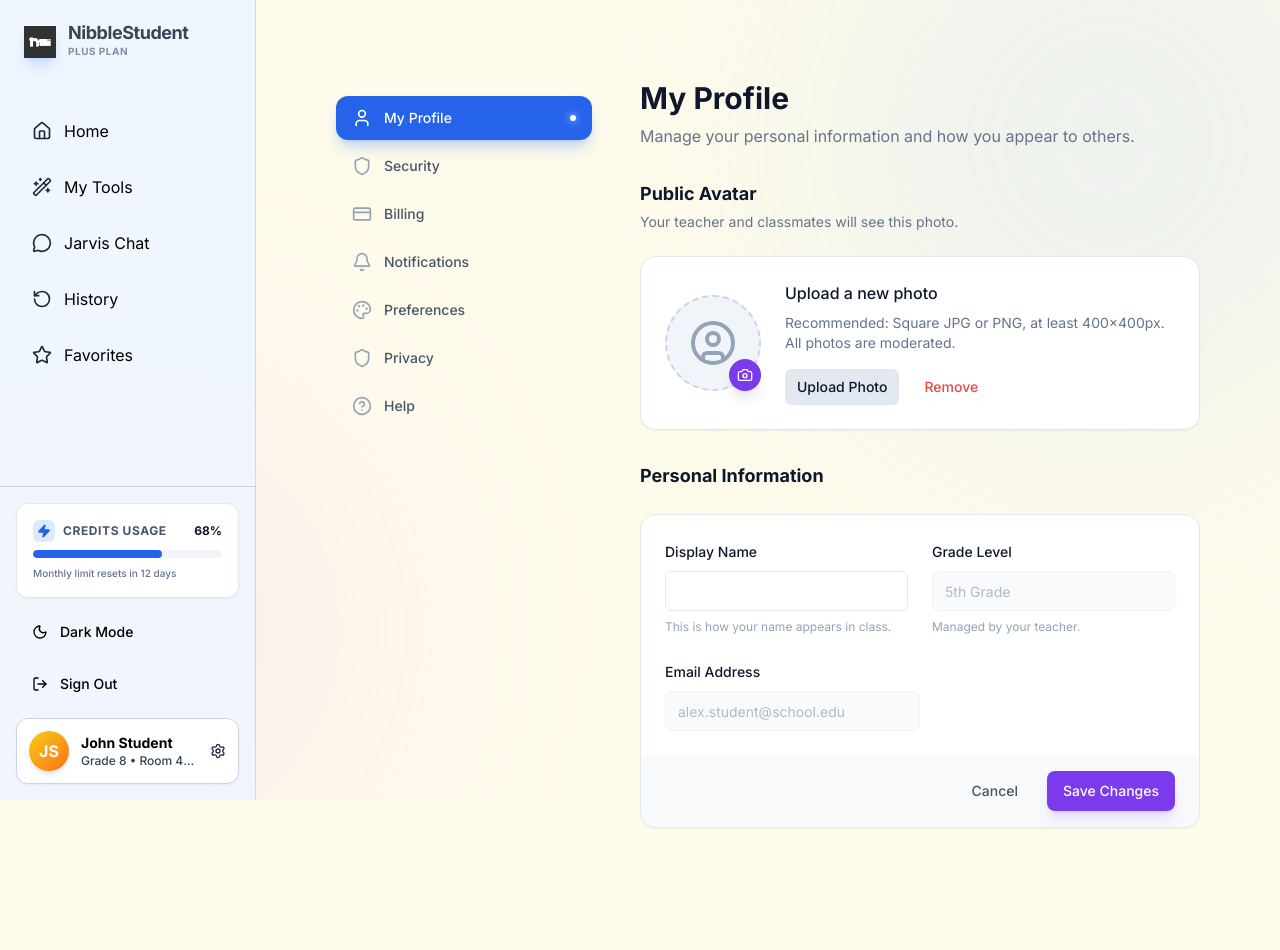
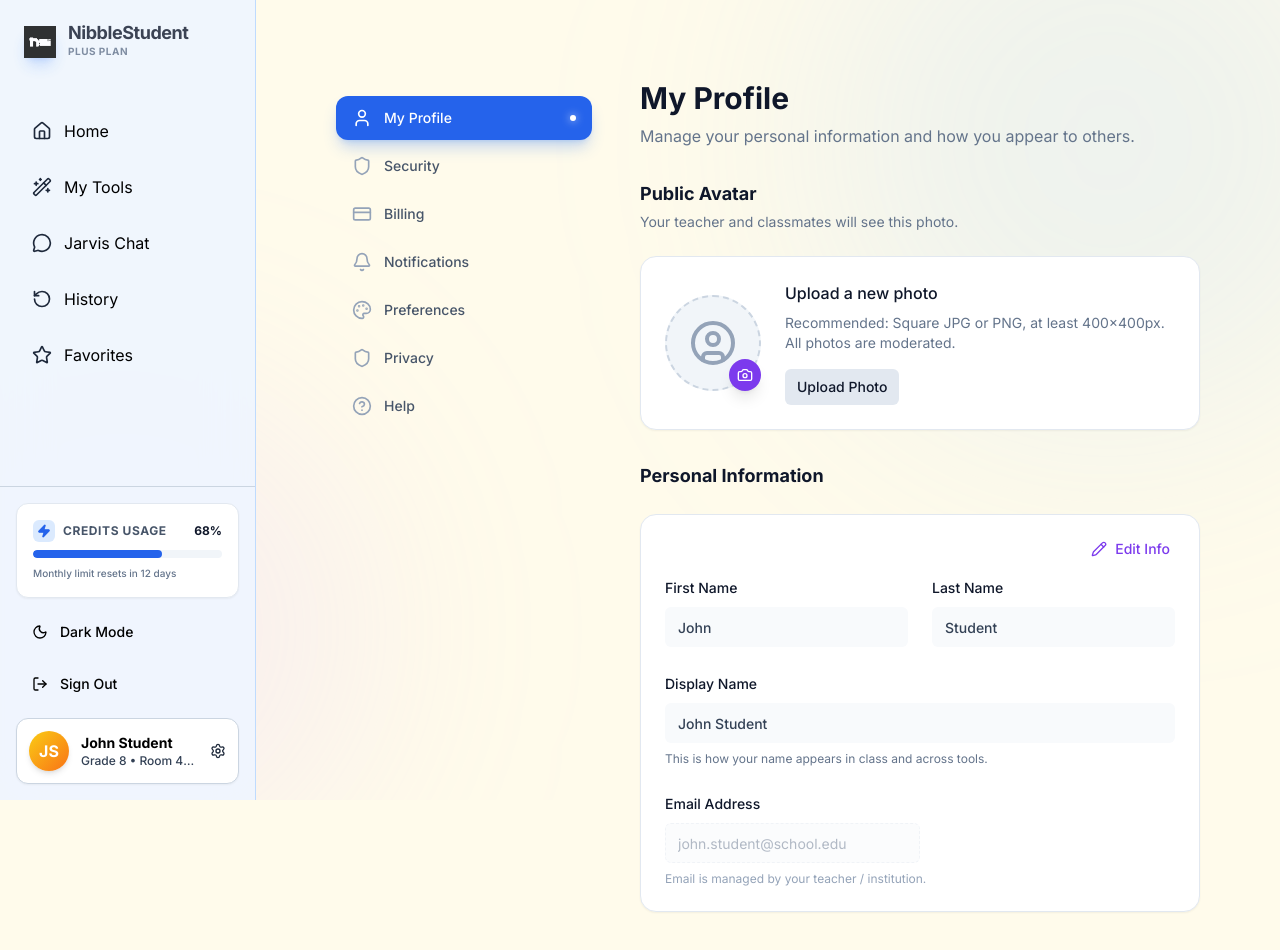
Before and after one commit to CodeCrafter19programmer/nibble-learn, a Next.js app: page /student/settings/profile in a window 1280 px wide. Shown: the top 950 px of the page. Before the commit the page ends 908 px from the top, so only its background shows below. Built offline with nearby package versions, Linux system fonts and the light colour scheme.

Commit message:
feat: implement fully editable student profile settings with context provider; add photo upload, name editing, remove grade; sync display name across dashboard and sidebar

```diff
--- a/src/app/student/dashboard/page.tsx
+++ b/src/app/student/dashboard/page.tsx
@@ -13,6 +13,7 @@ import {
     MoreHorizontal
 } from "lucide-react"
 import { cn } from "@/lib/utils"
+import { useStudentProfile } from "@/components/student/StudentProfileContext"
 import { studentHistoryItems } from "@/lib/data/student-history-data"
 
 const recommendedTools = [
@@ -40,6 +41,7 @@ const recommendedTools = [
 ]
 
 export default function StudentDashboard() {
+    const { profile } = useStudentProfile()
     const time = new Date().getHours()
     const greeting = time < 12 ? "Good morning" : time < 18 ? "Good afternoon" : "Good evening"
 
@@ -53,7 +55,7 @@ export default function StudentDashboard() {
             >
                 <div>
                     <h1 className="text-4xl font-bold mb-2 text-black dark:text-white">
-                        {greeting}, John! <span className="inline-block animate-bounce">👋</span>
+                        {greeting}, {profile.firstName}! <span className="inline-block animate-bounce">👋</span>
                     </h1>
                     <p className="text-lg text-slate-700 font-medium dark:text-slate-400">
                         Ready to learn something new today?
--- a/src/app/student/settings/profile/page.tsx
+++ b/src/app/student/settings/profile/page.tsx
@@ -1,18 +1,71 @@
 "use client"
 
-import React from "react"
+import React, { useState, useRef } from "react"
 import { SettingsSection } from "@/components/settings/SettingsSection"
 import { SettingsCard, SettingsCardContent, SettingsCardFooter } from "@/components/settings/SettingsCard"
 import { Button } from "@/components/ui/button"
 import { Input } from "@/components/ui/input"
 import { Label } from "@/components/ui/label"
-import { UserCircle, Camera } from "lucide-react"
+import { UserCircle, Camera, Pencil, Save, X } from "lucide-react"
 import { useStudentTheme } from "@/components/student/StudentThemeContext"
+import { useStudentProfile } from "@/components/student/StudentProfileContext"
+import { cn } from "@/lib/utils"
 
 export default function StudentProfileSettings() {
     const { theme } = useStudentTheme()
     const variant = theme === 'light' ? 'default' : 'glass'
     const isLight = theme === 'light'
+
+    const { profile, updateProfile } = useStudentProfile()
+    const fileInputRef = useRef<HTMLInputElement>(null)
+
+    // Form states
+    const [isEditing, setIsEditing] = useState(false)
+    const [formData, setFormData] = useState({
+        firstName: profile.firstName,
+        lastName: profile.lastName,
+        displayName: profile.displayName
+    })
+
+    const handleImageClick = () => {
+        fileInputRef.current?.click()
+    }
+
+    const handleImageUpload = (e: React.ChangeEvent<HTMLInputElement>) => {
+        const file = e.target.files?.[0]
+        if (file) {
+            const reader = new FileReader()
+            reader.onloadend = () => {
+                updateProfile({ avatar: reader.result as string })
+            }
+            reader.readAsDataURL(file)
+        }
+    }
+
+    const handleRemoveImage = () => {
+        updateProfile({ avatar: "" })
+        if (fileInputRef.current) {
+            fileInputRef.current.value = ""
+        }
+    }
+
+    const handleTextChange = (e: React.ChangeEvent<HTMLInputElement>) => {
+        setFormData(prev => ({ ...prev, [e.target.name]: e.target.value }))
+    }
+
+    const handleSaveProfile = () => {
+        updateProfile(formData)
+        setIsEditing(false)
+    }
+
+    const handleCancelEdit = () => {
+        setFormData({
+            firstName: profile.firstName,
+            lastName: profile.lastName,
+            displayName: profile.displayName
+        })
+        setIsEditing(false)
+    }
 
     return (
         <div className="space-y-8">
@@ -24,13 +77,30 @@ export default function StudentProfileSettings() {
             <SettingsSection title="Public Avatar" description="Your teacher and classmates will see this photo." variant={variant}>
                 <SettingsCard variant={variant} className="flex items-center p-6 gap-6">
                     <div className="relative group">
-                        <div className={cn(
-                            "w-24 h-24 rounded-full flex items-center justify-center border-2 border-dashed",
-                            isLight ? "bg-slate-100 border-slate-300" : "bg-white/10 border-white/20"
-                        )}>
+                        <div
+                            className={cn(
+                                "w-24 h-24 rounded-full flex items-center justify-center border-2 border-dashed overflow-hidden cursor-pointer transition-colors",
+                                isLight ? "bg-slate-100 border-slate-300 hover:border-violet-400" : "bg-white/10 border-white/20 hover:border-violet-500"
+                            )}
+                            onClick={handleImageClick}
+                        >
+                            {profile.avatar ? (
+                                <img src={profile.avatar} alt="Avatar" className="w-full h-full object-cover" />
+                            ) : (
                                 <UserCircle className={cn("w-12 h-12", isLight ? "text-slate-400" : "text-white/50")} />
+                            )}
                         </div>
-                        <button className="absolute bottom-0 right-0 p-2 bg-violet-600 rounded-full hover:bg-violet-500 transition-colors shadow-lg">
+                        <input
+                            type="file"
+                            ref={fileInputRef}
+                            onChange={handleImageUpload}
+                            accept="image/*"
+                            className="hidden"
+                        />
+                        <button
+                            onClick={handleImageClick}
+                            className="absolute bottom-0 right-0 p-2 bg-violet-600 rounded-full hover:bg-violet-500 transition-colors shadow-lg"
+                        >
                             <Camera className="w-4 h-4 text-white" />
                         </button>
                     </div>
@@ -41,12 +111,24 @@ export default function StudentProfileSettings() {
                             Recommended: Square JPG or PNG, at least 400x400px. All photos are moderated.
                         </p>
                         <div className="flex gap-3 pt-2">
-                            <Button variant="secondary" size="sm" className={cn("border-0", isLight ? "bg-slate-200 text-slate-900 hover:bg-slate-300" : "bg-white/10 hover:bg-white/20 text-white")}>
+                            <Button
+                                variant="secondary"
+                                size="sm"
+                                onClick={handleImageClick}
+                                className={cn("border-0", isLight ? "bg-slate-200 text-slate-900 hover:bg-slate-300" : "bg-white/10 hover:bg-white/20 text-white")}
+                            >
                                 Upload Photo
                             </Button>
-                            <Button variant="ghost" size="sm" className={cn("text-red-500 hover:bg-red-50", !isLight && "text-red-300 hover:text-red-200 hover:bg-red-500/10")}>
+                            {profile.avatar && (
+                                <Button
+                                    variant="ghost"
+                                    size="sm"
+                                    onClick={handleRemoveImage}
+                                    className={cn("text-red-500 hover:bg-red-50", !isLight && "text-red-300 hover:text-red-200 hover:bg-red-500/10")}
+                                >
                                     Remove
                                 </Button>
+                            )}
                         </div>
                     </div>
                 </SettingsCard>
@@ -54,51 +136,107 @@ export default function StudentProfileSettings() {
 
             <SettingsSection title="Personal Information" variant={variant}>
                 <SettingsCard variant={variant}>
-                    <SettingsCardContent className="space-y-6">
+                    <div className="flex justify-end p-4 pb-0">
+                        {!isEditing ? (
+                            <Button
+                                variant="ghost"
+                                size="sm"
+                                onClick={() => setIsEditing(true)}
+                                className={cn("flex items-center gap-2", isLight ? "text-violet-600 hover:bg-violet-50" : "text-violet-400 hover:bg-violet-500/10")}
+                            >
+                                <Pencil className="w-4 h-4" />
+                                Edit Info
+                            </Button>
+                        ) : (
+                            <Button
+                                variant="ghost"
+                                size="sm"
+                                onClick={handleCancelEdit}
+                                className={cn("flex items-center gap-2", isLight ? "text-slate-500 hover:bg-slate-100" : "text-slate-400 hover:bg-white/10")}
+                            >
+                                <X className="w-4 h-4" />
+                                Cancel
+                            </Button>
+                        )}
+                    </div>
+                    <SettingsCardContent className="space-y-6 pt-2">
                         <div className="grid grid-cols-1 md:grid-cols-2 gap-6">
                             <div className="space-y-2">
-                                <Label className={isLight ? "text-slate-900" : "text-white"}>Display Name</Label>
+                                <Label className={isLight ? "text-slate-900" : "text-white"}>First Name</Label>
                                 <Input
-                                    defaultValue="Student Alex"
-                                    className={isLight ? "" : "bg-black/20 border-white/10 text-white placeholder:text-white/30"}
+                                    name="firstName"
+                                    value={isEditing ? formData.firstName : profile.firstName}
+                                    onChange={handleTextChange}
+                                    readOnly={!isEditing}
+                                    className={cn(
+                                        !isEditing && (isLight ? "bg-slate-50 border-transparent text-slate-700 font-medium" : "bg-black/20 border-transparent text-white/80"),
+                                        isEditing && (isLight ? "" : "bg-black/40 border-white/20 text-white")
+                                    )}
                                 />
-                                <p className={cn("text-xs", isLight ? "text-slate-400" : "text-white/40")}>This is how your name appears in class.</p>
                             </div>
 
                             <div className="space-y-2">
-                                <Label className={isLight ? "text-slate-900" : "text-white"}>Grade Level</Label>
+                                <Label className={isLight ? "text-slate-900" : "text-white"}>Last Name</Label>
                                 <Input
-                                    defaultValue="5th Grade"
-                                    readOnly
-                                    disabled
-                                    className={isLight ? "bg-slate-100 text-slate-500" : "bg-black/40 border-white/5 text-white/50 cursor-not-allowed"}
+                                    name="lastName"
+                                    value={isEditing ? formData.lastName : profile.lastName}
+                                    onChange={handleTextChange}
+                                    readOnly={!isEditing}
+                                    className={cn(
+                                        !isEditing && (isLight ? "bg-slate-50 border-transparent text-slate-700 font-medium" : "bg-black/20 border-transparent text-white/80"),
+                                        isEditing && (isLight ? "" : "bg-black/40 border-white/20 text-white")
+                                    )}
                                 />
-                                <p className={cn("text-xs", isLight ? "text-slate-400" : "text-white/40")}>Managed by your teacher.</p>
+                            </div>
+
+                            <div className="space-y-2 md:col-span-2">
+                                <Label className={isLight ? "text-slate-900" : "text-white"}>Display Name</Label>
+                                <Input
+                                    name="displayName"
+                                    value={isEditing ? formData.displayName : profile.displayName}
+                                    onChange={handleTextChange}
+                                    readOnly={!isEditing}
+                                    className={cn(
+                                        !isEditing && (isLight ? "bg-slate-50 border-transparent text-slate-700 font-medium" : "bg-black/20 border-transparent text-white/80"),
+                                        isEditing && (isLight ? "" : "bg-black/40 border-white/20 text-white")
+                                    )}
+                                />
+                                <p className={cn("text-xs", isLight ? "text-slate-500" : "text-white/40")}>This is how your name appears in class and across tools.</p>
                             </div>
 
                             <div className="space-y-2 md:col-span-2">
                                 <Label className={isLight ? "text-slate-900" : "text-white"}>Email Address</Label>
                                 <Input
-                                    defaultValue="alex.student@school.edu"
+                                    defaultValue={profile.email}
                                     readOnly
                                     disabled
-                                    className={cn("md:w-1/2", isLight ? "bg-slate-100 text-slate-500" : "bg-black/40 border-white/5 text-white/50")}
+                                    className={cn("md:w-1/2", isLight ? "bg-slate-100/50 text-slate-500 border-dashed" : "bg-black/40 border-white/5 border-dashed text-white/50")}
                                 />
+                                <p className={cn("text-xs", isLight ? "text-slate-400" : "text-white/40")}>Email is managed by your teacher / institution.</p>
                             </div>
                         </div>
                     </SettingsCardContent>
-                    <SettingsCardFooter variant={variant} className="flex justify-end gap-3">
-                        <Button variant="ghost" className={isLight ? "text-slate-600 hover:bg-slate-100" : "text-white/60 hover:text-white hover:bg-white/10"}>Cancel</Button>
-                        <Button className="bg-violet-600 hover:bg-violet-500 text-white shadow-lg shadow-violet-500/20">
+
+                    {isEditing && (
+                        <SettingsCardFooter variant={variant} className="flex justify-end gap-3 fade-in slide-in-from-bottom-2 duration-200">
+                            <Button
+                                variant="ghost"
+                                onClick={handleCancelEdit}
+                                className={isLight ? "text-slate-600 hover:bg-slate-100" : "text-white/60 hover:text-white hover:bg-white/10"}
+                            >
+                                Cancel
+                            </Button>
+                            <Button
+                                onClick={handleSaveProfile}
+                                className="bg-violet-600 hover:bg-violet-500 text-white shadow-lg shadow-violet-500/20 flex items-center gap-2"
+                            >
+                                <Save className="w-4 h-4" />
                                 Save Changes
                             </Button>
                         </SettingsCardFooter>
+                    )}
                 </SettingsCard>
             </SettingsSection>
         </div>
     )
 }
-
-function cn(...classes: (string | undefined | null | false)[]) {
-    return classes.filter(Boolean).join(' ')
-}
--- /dev/null
+++ b/src/components/student/StudentProfileContext.tsx
@@ -0,0 +1,68 @@
+"use client"
+
+import React, { createContext, useContext, useState, useEffect } from "react"
+
+interface StudentProfile {
+    firstName: string
+    lastName: string
+    displayName: string
+    email: string
+    avatar: string
+}
+
+interface StudentProfileContextType {
+    profile: StudentProfile
+    updateProfile: (updates: Partial<StudentProfile>) => void
+}
+
+const defaultProfile: StudentProfile = {
+    firstName: "John",
+    lastName: "Student",
+    displayName: "John Student",
+    email: "john.student@school.edu",
+    avatar: ""
+}
+
+const StudentProfileContext = createContext<StudentProfileContextType | undefined>(undefined)
+
+export function StudentProfileProvider({ children }: { children: React.ReactNode }) {
+    const [profile, setProfile] = useState<StudentProfile>(defaultProfile)
+    const [isLoaded, setIsLoaded] = useState(false)
+
+    useEffect(() => {
+        const stored = localStorage.getItem("nibble-student-profile")
+        if (stored) {
+            try {
+                setProfile(prev => ({ ...prev, ...JSON.parse(stored) }))
+            } catch (e) {
+                console.error("Failed to parse profile", e)
+            }
+        }
+        setIsLoaded(true)
+    }, [])
+
+    const updateProfile = (updates: Partial<StudentProfile>) => {
+        setProfile(prev => {
+            const next = { ...prev, ...updates }
+            localStorage.setItem("nibble-student-profile", JSON.stringify(next))
+            return next
+        })
+    }
+
+    // Only render children when loaded to prevent hydration mismatch for profile data
+    if (!isLoaded) return null
+
+    return (
+        <StudentProfileContext.Provider value={{ profile, updateProfile }}>
+            {children}
+        </StudentProfileContext.Provider>
+    )
+}
+
+export function useStudentProfile() {
+    const context = useContext(StudentProfileContext)
+    if (context === undefined) {
+        throw new Error("useStudentProfile must be used within a StudentProfileProvider")
+    }
+    return context
+}
--- a/src/components/student/StudentSidebar.tsx
+++ b/src/components/student/StudentSidebar.tsx
@@ -19,6 +19,7 @@ import { cn } from "@/lib/utils"
 import { Logo } from "@/components/logo"
 import { TokenUsage } from "@/components/common/TokenUsage"
 import { useTheme } from "@/components/providers/ThemeContext"
+import { useStudentProfile } from "@/components/student/StudentProfileContext"
 
 interface StudentSidebarProps {
     onCheckClicks?: () => void
@@ -38,6 +39,7 @@ export function StudentSidebar({ onCheckClicks }: StudentSidebarProps) {
     const pathname = usePathname()
     // Use the hook internally if not provided (allowing override if needed, but standardizing on global)
     const { theme, toggleTheme } = useTheme()
+    const { profile } = useStudentProfile()
 
     // Check if we are in Student Light or Dark environment - now purely class based
     // But wait, the student theme context was identical to global.
@@ -132,11 +134,17 @@ export function StudentSidebar({ onCheckClicks }: StudentSidebarProps) {
 
                 {/* User Card */}
                 <div className="rounded-xl p-3 flex items-center gap-3 transition-colors bg-white border border-slate-300 shadow-sm dark:bg-slate-900 dark:border-slate-800">
-                    <div className="w-10 h-10 rounded-full bg-gradient-to-br from-yellow-400 to-orange-500 flex items-center justify-center text-white font-bold shadow-md">
-                        JS
-                    </div>
+                    {profile.avatar ? (
+                        <div className="w-10 h-10 rounded-full flex items-center justify-center overflow-hidden border border-slate-200 dark:border-slate-700">
+                            <img src={profile.avatar} alt="Avatar" className="w-full h-full object-cover" />
+                        </div>
+                    ) : (
+                        <div className="w-10 h-10 rounded-full bg-gradient-to-br from-yellow-400 to-orange-500 flex items-center justify-center text-white font-bold shadow-md uppercase">
+                            {profile.firstName.charAt(0)}{profile.lastName?.charAt(0)}
+                        </div>
+                    )}
                     <div className="flex-1 overflow-hidden">
-                        <h4 className="text-sm font-bold truncate text-black dark:text-white">John Student</h4>
+                        <h4 className="text-sm font-bold truncate text-black dark:text-white">{profile.displayName}</h4>
                         <p className="text-xs truncate font-medium text-slate-700 dark:text-slate-400">Grade 8 • Room 404</p>
                     </div>
                     <Link href="/student/settings" className="transition-colors text-slate-800 hover:text-blue-700 dark:text-slate-400 dark:hover:text-white">
```
Also changed, not shown: src/app/student/layout.tsx (+6 -3 lines). Lines whose indentation alone changed are shown as unchanged.
